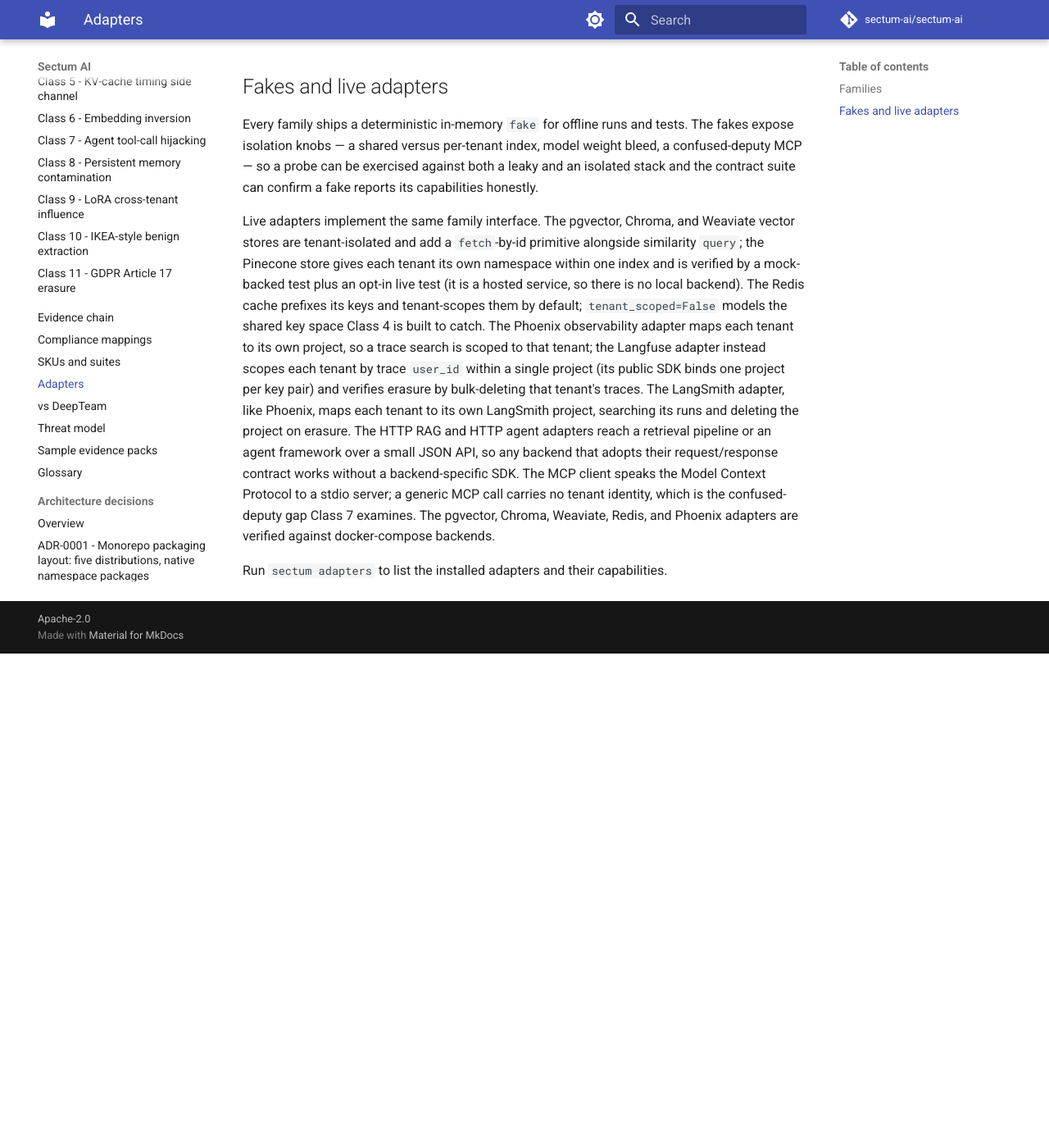
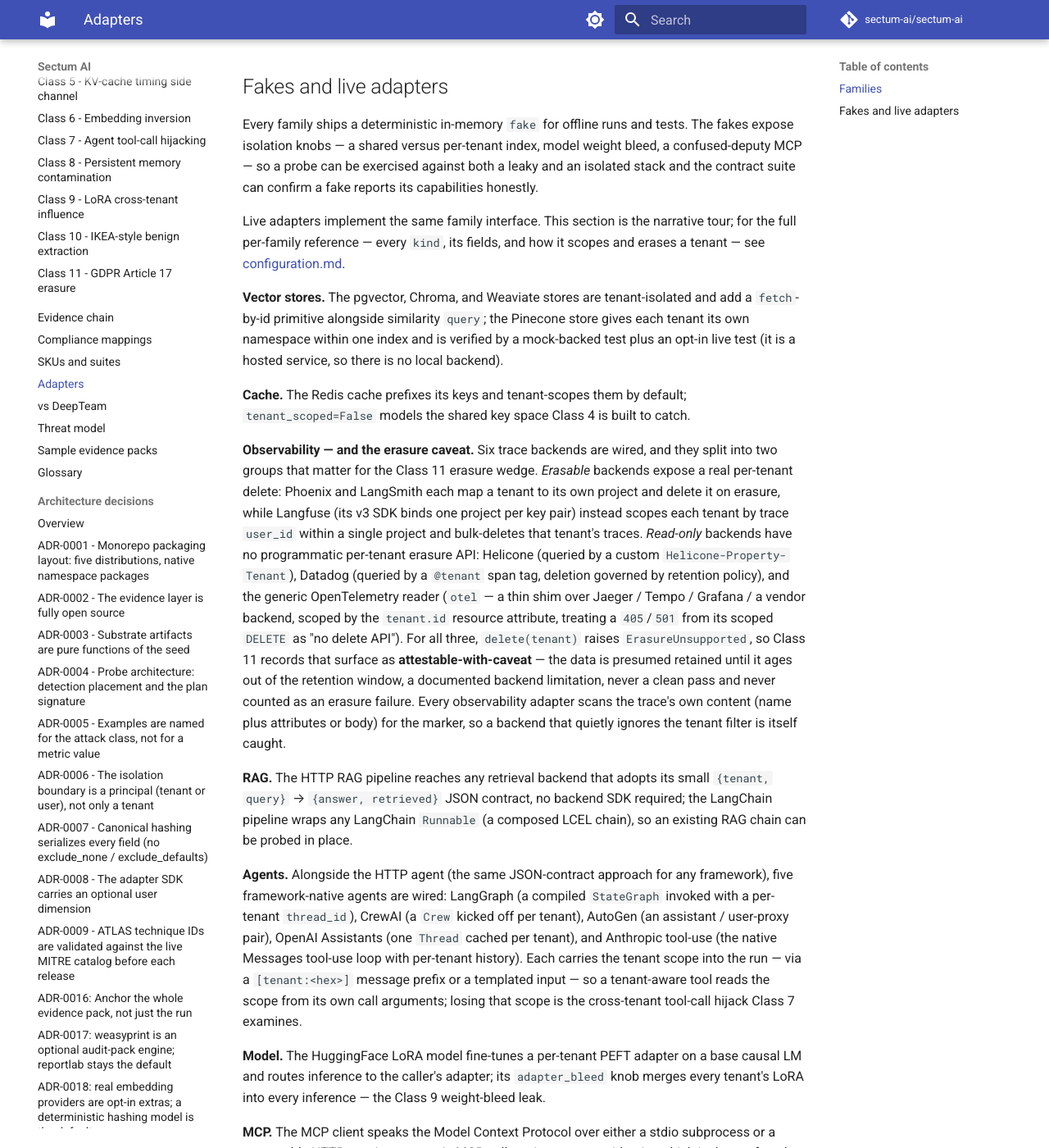
Before and after one commit to sectum-ai/sectum-ai, an MkDocs documentation site: the page built from docs/adapters.md, in a window 1280 px wide and 1400 px high, scrolled down 882 px. Shown: the whole window at 82% size. Built offline with MkDocs 1.6.1 and Material for MkDocs 9.7.7, drawn with Linux system fonts in a browser that asks for light colours; comment, search, counter and statistics services are not loaded; before the commit the page ends 1679 px from its top, so only the background shows below that; some of the changed text lies outside the part shown.

Commit message:
docs(adapters): refresh the live-adapter narrative to the current set
docs/adapters.md's prose documented only the early adapters and omitted every
one added since. Rewrite the live-adapter section (sourced from the authoritative
configuration.md per-family tables) to cover, as readable prose grouped by
family:

- Observability: Helicone, Datadog, and the generic OpenTelemetry reader -
  foregrounding the Class 11 erasure split (Phoenix/LangSmith/Langfuse erase;
  Helicone/Datadog/OTel raise ErasureUnsupported -> attestable-with-caveat).
- RAG: the LangChain pipeline alongside HTTP.
- Agent: LangGraph, CrewAI, AutoGen, OpenAI Assistants, Anthropic tool-use.
- Model: the HuggingFace LoRA model (Class 9 weight-bleed knob).
- MCP: the HTTP client alongside stdio.
- An extras + verification note (optional extras; docker-compose CI coverage).

Cross-links configuration.md for the full field reference; kept as prose, not a
duplicate table. CHANGELOG (Documentation) entry included.

```diff
--- a/docs/adapters.md
+++ b/docs/adapters.md
@@ -28,25 +28,70 @@
 leaky and an isolated stack and the contract suite can confirm a fake reports
 its capabilities honestly.
 
-Live adapters implement the same family interface. The pgvector, Chroma, and
-Weaviate vector stores are tenant-isolated and add a `fetch`-by-id primitive
-alongside similarity `query`; the Pinecone store gives each tenant its own
-namespace within one index and is verified by a mock-backed test plus an opt-in
-live test (it is a hosted service, so there is no local backend). The Redis
-cache prefixes its keys and tenant-scopes them by default; `tenant_scoped=False`
-models the shared key space Class 4 is built to catch. The Phoenix
-observability adapter maps each tenant to its own project, so a trace search
-is scoped to that tenant; the Langfuse adapter instead scopes each tenant by
-trace `user_id` within a single project (its public SDK binds one project per
-key pair) and verifies erasure by bulk-deleting that tenant's traces. The
-LangSmith adapter, like Phoenix, maps each tenant to its own LangSmith
-project, searching its runs and deleting the project on erasure. The HTTP RAG
-and HTTP agent adapters reach a retrieval pipeline or an agent
-framework over a small JSON API, so any backend that adopts their
-request/response contract works without a backend-specific SDK. The MCP client
-speaks the Model Context Protocol to a stdio server; a generic MCP call carries
-no tenant identity, which is the confused-deputy gap Class 7 examines. The
-pgvector, Chroma, Weaviate, Redis, and Phoenix adapters are verified against
-docker-compose backends.
+Live adapters implement the same family interface. This section is the narrative
+tour; for the full per-family reference — every `kind`, its fields, and how it
+scopes and erases a tenant — see [configuration.md](configuration.md).
+
+**Vector stores.** The pgvector, Chroma, and Weaviate stores are tenant-isolated
+and add a `fetch`-by-id primitive alongside similarity `query`; the Pinecone
+store gives each tenant its own namespace within one index and is verified by a
+mock-backed test plus an opt-in live test (it is a hosted service, so there is no
+local backend).
+
+**Cache.** The Redis cache prefixes its keys and tenant-scopes them by default;
+`tenant_scoped=False` models the shared key space Class 4 is built to catch.
+
+**Observability — and the erasure caveat.** Six trace backends are wired, and
+they split into two groups that matter for the Class 11 erasure wedge.
+*Erasable* backends expose a real per-tenant delete: Phoenix and LangSmith each
+map a tenant to its own project and delete it on erasure, while Langfuse (its v3
+SDK binds one project per key pair) instead scopes each tenant by trace `user_id`
+within a single project and bulk-deletes that tenant's traces. *Read-only*
+backends have no programmatic per-tenant erasure API: Helicone (queried by a
+custom `Helicone-Property-Tenant`), Datadog (queried by a `@tenant` span tag,
+deletion governed by retention policy), and the generic OpenTelemetry reader
+(`otel` — a thin shim over Jaeger / Tempo / Grafana / a vendor backend, scoped by
+the `tenant.id` resource attribute, treating a `405`/`501` from its scoped
+`DELETE` as "no delete API"). For all three, `delete(tenant)` raises
+`ErasureUnsupported`, so Class 11 records that surface as
+**attestable-with-caveat** — the data is presumed retained until it ages out of
+the retention window, a documented backend limitation, never a clean pass and
+never counted as an erasure failure. Every observability adapter scans the
+trace's own content (name plus attributes or body) for the marker, so a backend
+that quietly ignores the tenant filter is itself caught.
+
+**RAG.** The HTTP RAG pipeline reaches any retrieval backend that adopts its
+small `{tenant, query}` → `{answer, retrieved}` JSON contract, no backend SDK
+required; the LangChain pipeline wraps any LangChain `Runnable` (a composed LCEL
+chain), so an existing RAG chain can be probed in place.
+
+**Agents.** Alongside the HTTP agent (the same JSON-contract approach for any
+framework), five framework-native agents are wired: LangGraph (a compiled
+`StateGraph` invoked with a per-tenant `thread_id`), CrewAI (a `Crew` kicked off
+per tenant), AutoGen (an assistant / user-proxy pair), OpenAI Assistants (one
+`Thread` cached per tenant), and Anthropic tool-use (the native Messages tool-use
+loop with per-tenant history). Each carries the tenant scope into the run — via a
+`[tenant:<hex>]` message prefix or a templated input — so a tenant-aware tool
+reads the scope from its own call arguments; losing that scope is the
+cross-tenant tool-call hijack Class 7 examines.
+
+**Model.** The HuggingFace LoRA model fine-tunes a per-tenant PEFT adapter on a
+base causal LM and routes inference to the caller's adapter; its `adapter_bleed`
+knob merges every tenant's LoRA into every inference — the Class 9 weight-bleed
+leak.
+
+**MCP.** The MCP client speaks the Model Context Protocol over either a stdio
+subprocess or a streamable HTTP session; a generic MCP call carries no tenant
+identity, which is the confused-deputy gap Class 7 examines.
+
+**Extras and verification.** The framework- and SDK-backed adapters are optional
+extras, imported lazily so the base install stays light:
+`pip install sectum-ai-adapters[<name>]` for `huggingface`, `rag-langchain`,
+`langgraph`, `crewai`, `autogen`, `openai-assistants`, or `anthropic-tooluse`.
+The Helicone, Datadog, and OpenTelemetry readers and the HTTP RAG / agent / MCP
+adapters use only the standard library. The pgvector, Chroma, Weaviate, Redis,
+and Phoenix adapters run against docker-compose backends in CI (the **Integration**
+job); the hosted and SDK-backed adapters are exercised by tests that mock their
+transport, with any live tests gated behind credentials so CI never needs them.
 
 Run `sectum adapters` to list the installed adapters and their capabilities.
```
Also changed, not shown: CHANGELOG.md (+8 -0 lines).
